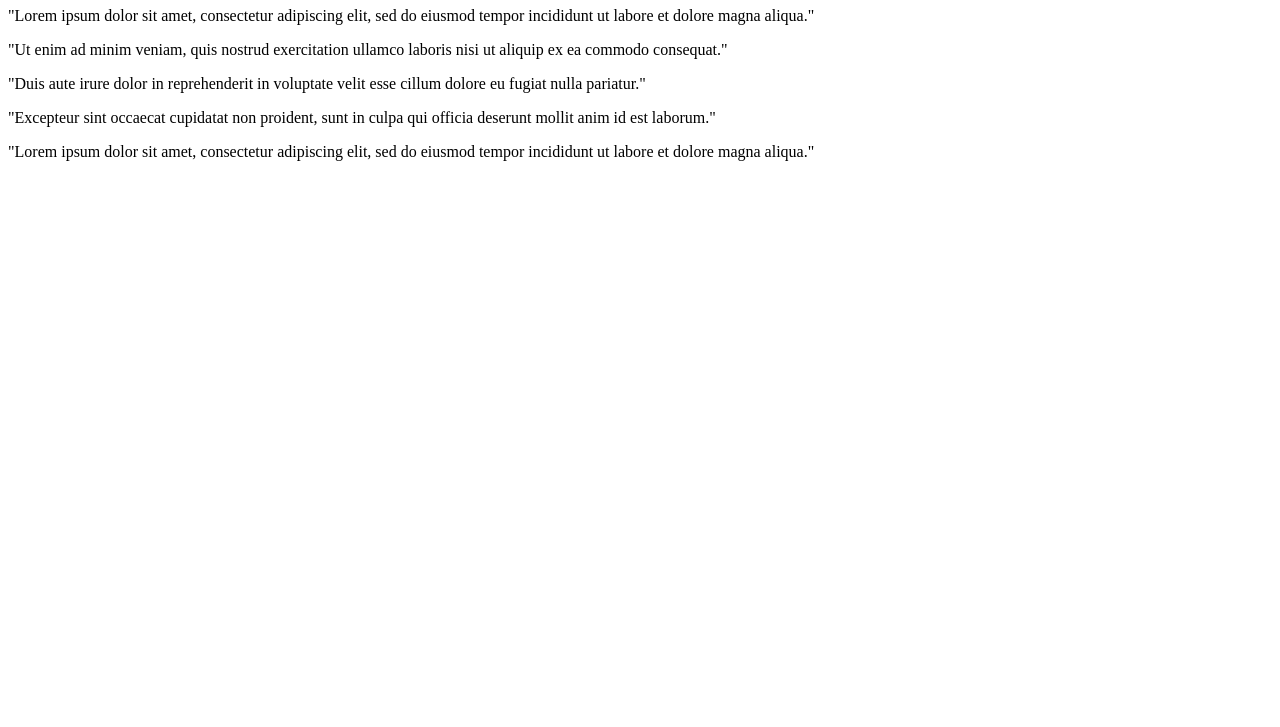
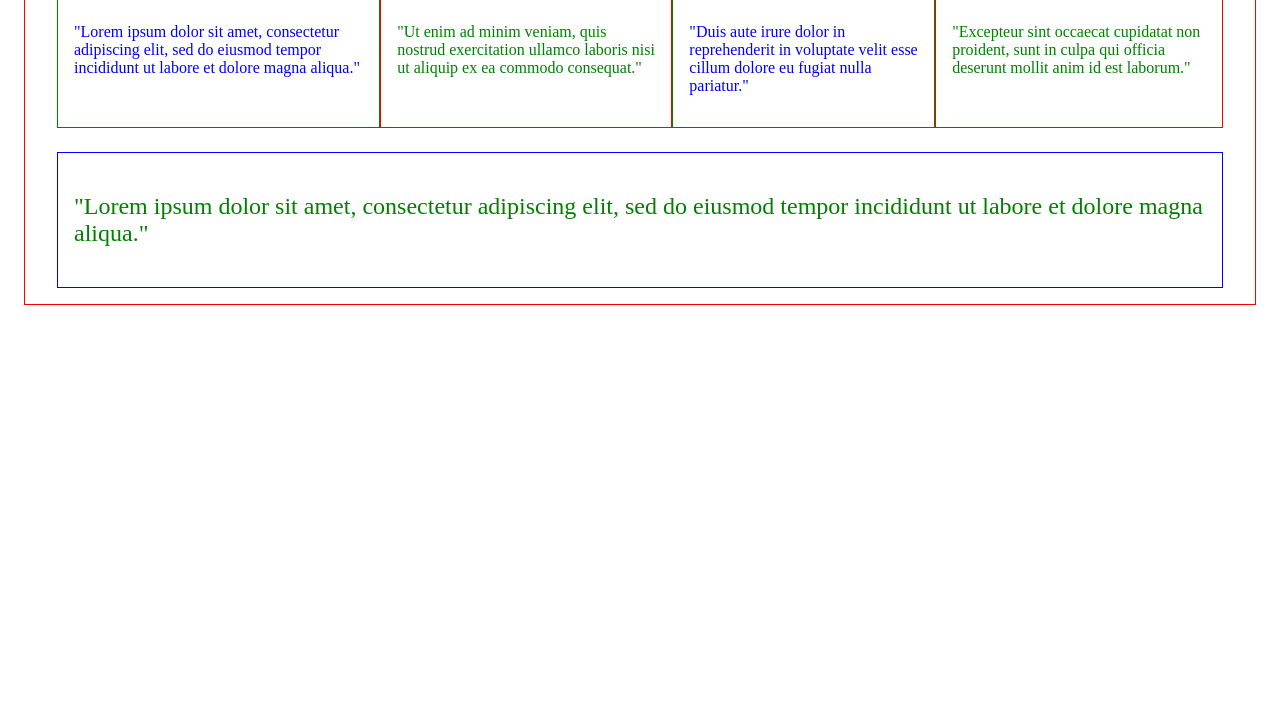
Before and after one commit to gabrielkryemadhi/exercises-sass, a plain HTML site: page sass_exercise_2-mixin/index.html in a window 1280 px wide. Shown: the part 73-800 px from the top of the page. Drawn offline with Linux system fonts and the light colour scheme.

Commit message:
Ex.2 done

```diff
--- a/sass_exercise_2-mixin/index.html
+++ b/sass_exercise_2-mixin/index.html
@@ -5,23 +5,23 @@
         <link rel="stylesheet" href="./style.css">
     </head>
     <body>
-        <div>
+        <div class="container">
             <h1>Sass exercise 2 - mixin</h1>
-            <section>
-                <article>
+            <section class="upper">
+                <article class="one">
                     <p>"Lorem ipsum dolor sit amet, consectetur adipiscing elit, sed do eiusmod tempor incididunt ut labore et dolore magna aliqua."</p>
                 </article>
-                <article>
+                <article class="two">
                     <p>"Ut enim ad minim veniam, quis nostrud exercitation ullamco laboris nisi ut aliquip ex ea commodo consequat."</p>
                 </article>
-                <article>
+                <article class="one">
                     <p>"Duis aute irure dolor in reprehenderit in voluptate velit esse cillum dolore eu fugiat nulla pariatur."</p>
                 </article>
-                <article>
+                <article class="two">
                     <p>"Excepteur sint occaecat cupidatat non proident, sunt in culpa qui officia deserunt mollit anim id est laborum."</p>
                 </article>
             </section>
-            <section>
+            <section class="lower">
                 <article>
                     <p>"Lorem ipsum dolor sit amet, consectetur adipiscing elit, sed do eiusmod tempor incididunt ut labore et dolore magna aliqua."</p>
                 </article>
--- a/sass_exercise_2-mixin/style.scss
+++ b/sass_exercise_2-mixin/style.scss
@@ -0,0 +1,53 @@
+$r: red;
+$g: green;
+$b: blue;
+
+@mixin cards ($c,$b-c,$f-s){
+  color: $c;
+  border-color: $b-c;
+  font-size: $f-s;
+}
+
+.container {
+height: 45vh;
+margin: 1rem;
+border: 1px solid $r;
+display: flex;
+align-items: center;
+justify-content: flex-end;
+flex-direction: column;
+  h1{
+    text-decoration: underline;
+    text-decoration-color: $b;
+    margin-top: 3rem;
+    color: $g;
+  }
+  .upper{
+    display: flex;
+    margin:0.5rem 1rem 1rem;
+    padding: 0 1rem;
+    article{
+      border: 1px solid $g;
+      padding: 1rem;
+    }
+    .one{
+      @include cards($b, $g, 1rem)
+    }
+    .two{
+      @include cards($g, $r, 1rem)
+    }
+  }
+  .lower{
+    margin:0.5rem 1rem 1rem;
+    width: 100%;
+    article{
+      border: 1px solid $g;
+      padding: 1rem;
+      margin: 0 2rem;
+      display: flex;
+      align-items: center;
+      justify-content: center;
+      @include cards($g, $b, 24px)
+  }
+ }
+}
```
Also changed, not shown: sass_exercise_2-mixin/style.css, 1 other file.
